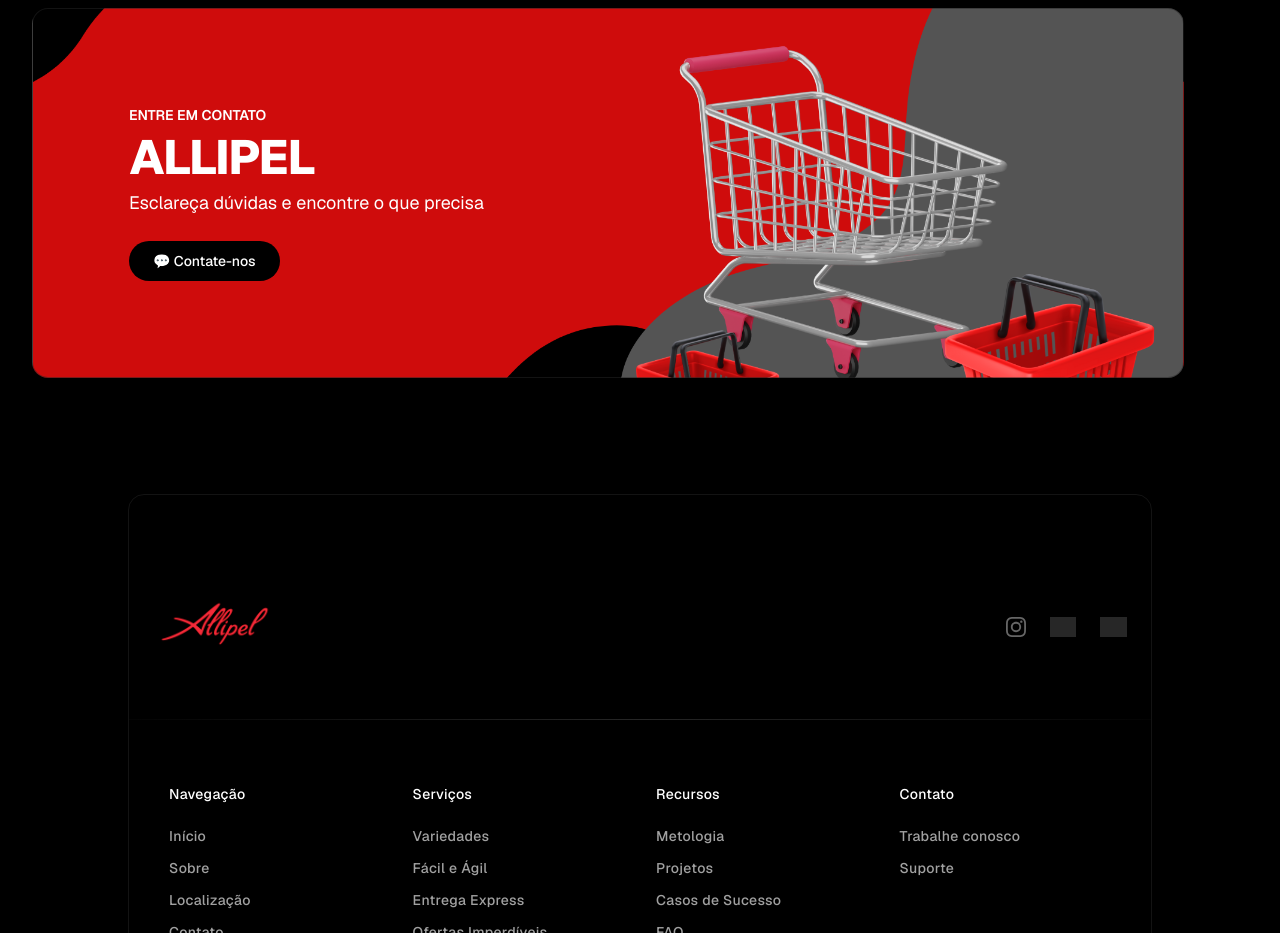
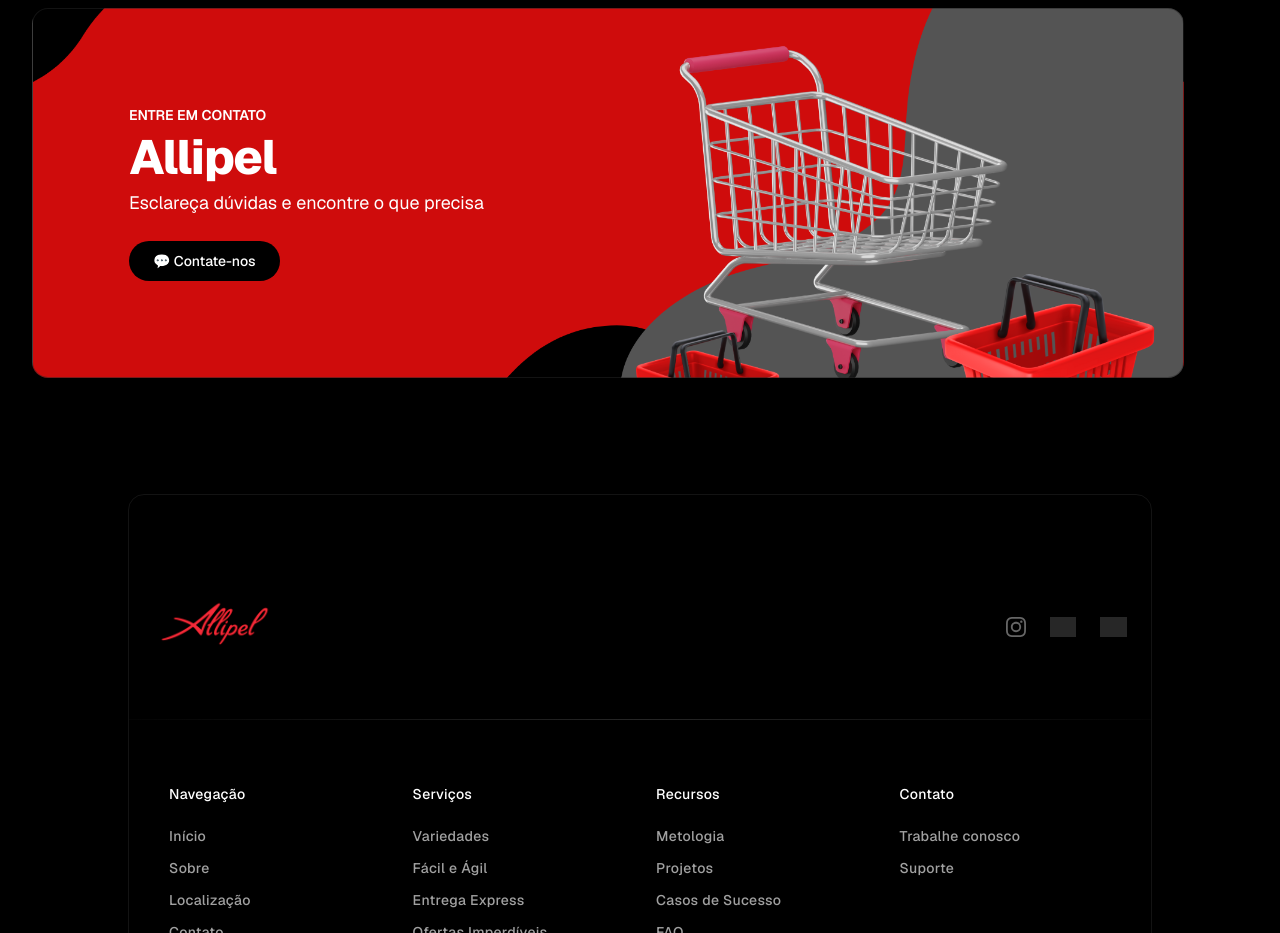
Before and after one commit to theKormann/Allipel, a Next.js app: page / in a window 1280 px wide. Shown: the part 3280-4213 px from the top of the page. Built offline with nearby package versions, Linux system fonts and the light colour scheme; grey boxes are pictures that could not be loaded.

Commit message:
solve cta

```diff
--- a/components/Home/cta/index.tsx
+++ b/components/Home/cta/index.tsx
@@ -2,7 +2,6 @@
 import React from 'react'
 import { useRouter } from 'next/navigation'
 import { Button } from '@/components/ui/button'
-import { SectionTitle } from '@/components/ui/SectionTitle'
 
 export function Cta() {
   const router = useRouter()
@@ -16,19 +15,17 @@
         className="relative flex max-w-6xl flex-col items-start gap-4 rounded-2xl border border-neutral-800/50
         bg-[url('/images/bg.png')] bg-cover bg-center p-6 sm:gap-5 sm:p-12 md:gap-7 md:p-16 lg:p-24"
       >
-        {/* Iluminação sutil */}
         <div className="absolute inset-0 flex items-center justify-center">
           <div className="bg-base h-2/3 w-2/3 rounded-full opacity-5 blur-3xl"></div>
         </div>
 
-        {/* Conteúdo textual */}
         <div className="relative z-10 max-w-2xl text-left">
           <p className="mb-2 text-sm font-semibold uppercase text-white">
             Entre em contato
           </p>
 
           <h2 className="text-4xl font-extrabold tracking-tight text-white sm:text-5xl">
-            ALLIPEL
+            Allipel
           </h2>
 
           <p className="mt-2 text-base text-white sm:text-lg">
```
